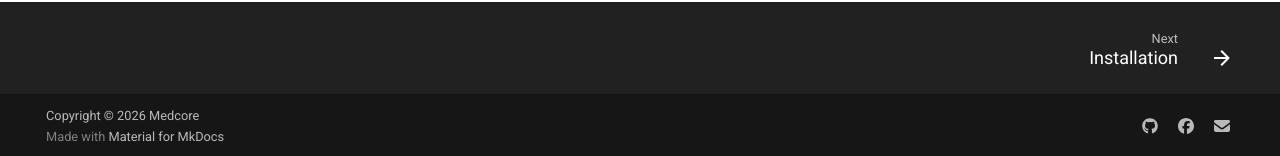
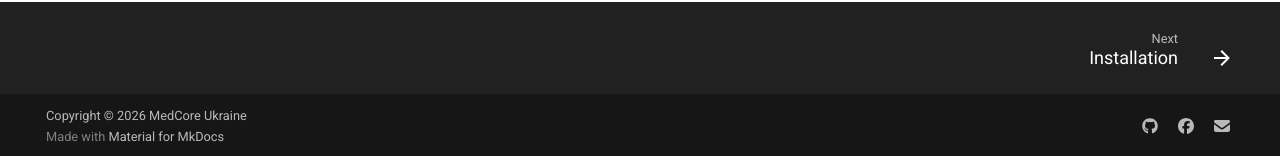
Before and after one commit to medcore-ua/concrete-css, an MkDocs documentation site: the page built from docs/index.md, in a window 1280 px wide and 1041 px high. Shown: the part 882-1038 px from the top of the window. Built offline with MkDocs 1.6.1 and Material for MkDocs 9.7.7, drawn with Linux system fonts in a browser that asks for light colours; comment, search, counter and statistics services are not loaded.

Commit message:
docs: Update copyright to MedCore Ukraine

```diff
--- a/mkdocs.yml
+++ b/mkdocs.yml
@@ -6,7 +6,7 @@ repo_name: medcore-ua/concrete-css
 repo_url: https://github.com/medcore-ua/concrete-css
 edit_uri: edit/main/docs/
 
-copyright: Copyright &copy; 2026 Medcore
+copyright: Copyright &copy; 2026 MedCore Ukraine
 
 theme:
   name: material
```
